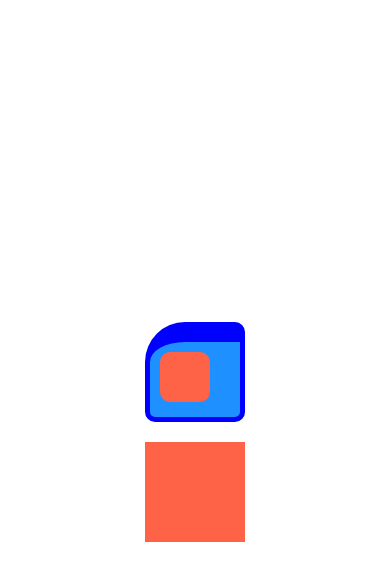
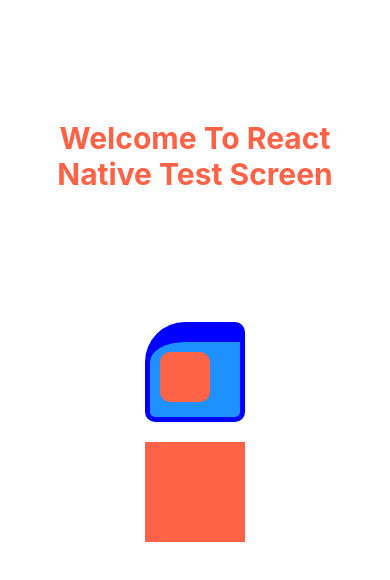
Before and after one commit to anirudh-mk/react-native-welcome-screen, a React Native app: screen / in a window 390 px wide. Shown: the top 580 px of the page. Built offline with nearby package versions, Linux system fonts and the light colour scheme.

Commit message:
welcome text and styles

```diff
--- a/app/screens/TestScreen.js
+++ b/app/screens/TestScreen.js
@@ -1,9 +1,10 @@
 import React from 'react'
-import {View,StyleSheet} from 'react-native'
+import {View,StyleSheet, Text} from 'react-native'
 
 function TestScreen() {
   return (
     <View style={styles.container}>
+        <Text style={styles.WelcomeText}>Welcome to react native test screen</Text>
         <View style={styles.box}>
             <View style={styles.innerBox}></View>
         </View>
@@ -43,6 +44,16 @@
         width:100,
         height:100,
         backgroundColor:"tomato",
+    },
+    WelcomeText:{
+        position:'absolute',
+        top:100,
+        color:'tomato',
+        fontSize:30,
+        fontWeight:'bold',
+        textAlign:'center',
+        textTransform:"capitalize",
+        padding:20,
     }
 })
 
```
